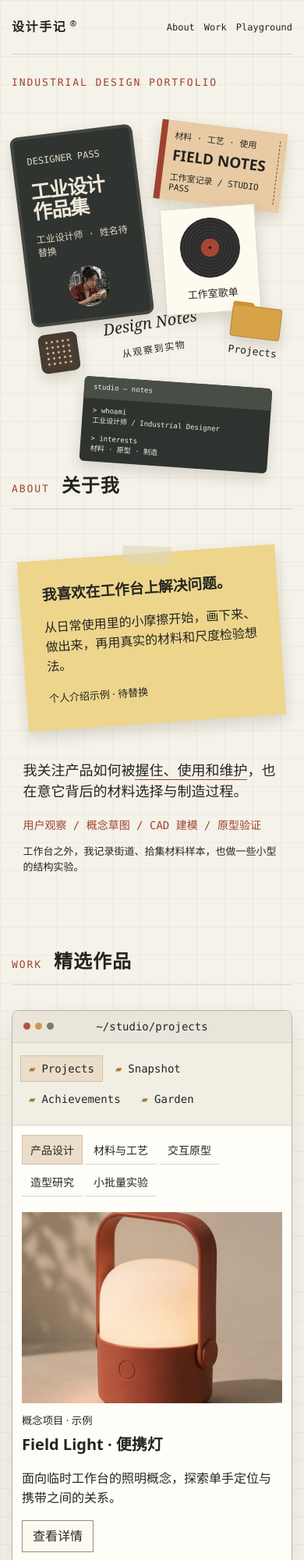
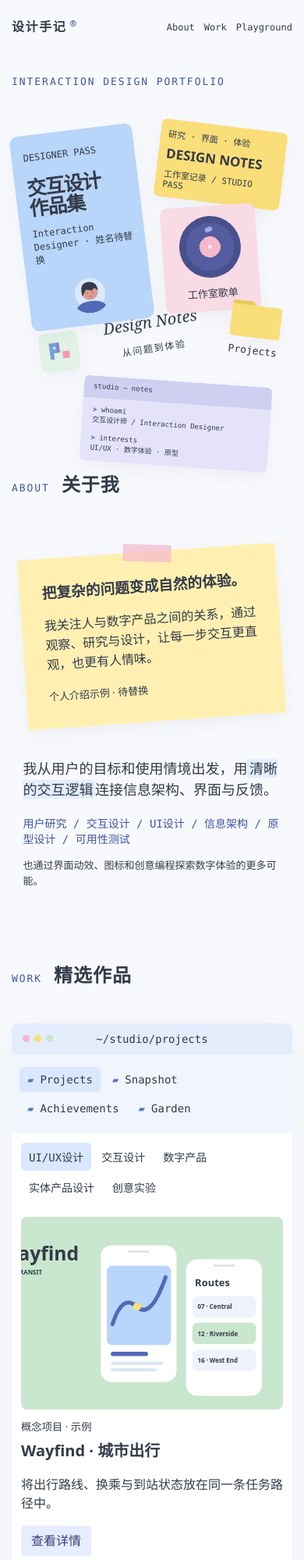
Before and after one commit to whe701714-hash/portfolio2, a plain HTML site: page index.html in a window 390 px wide. Shown: the top 2000 px of the page at 78% size. Drawn offline with Linux system fonts and the light colour scheme.

Commit message:
Refresh interaction design portfolio

```diff
--- a/app.js
+++ b/app.js
@@ -97,7 +97,7 @@ const props = [...document.querySelectorAll('[data-object]')];
 function setNote(active) {
   props.forEach(element=>element.setAttribute('aria-expanded',element===active));
   note.hidden = !active;
-  note.textContent = active?.dataset.object === 'ticket' ? '工作室记录 · 材料与原型观察' : '工作室歌单 · 链接待替换';
+  note.textContent = active?.dataset.object === 'ticket' ? '工作室记录 · 用户研究与界面原型' : '工作室歌单 · 链接待替换';
 }
 props.forEach(element=>element.addEventListener('click',()=>setNote(element.getAttribute('aria-expanded')==='true'?null:element)));
 document.addEventListener('keydown',event=>{if(event.key==='Escape' && !viewer.open && !note.hidden) setNote(null);});
--- a/content.js
+++ b/content.js
@@ -1,30 +1,42 @@
 export const folders = [
   {id:'projects', title:'Projects'},
-  {id:'snapshot', title:'Snapshot', heading:'设计师速写', notes:['从使用情境着手，先记录行为，再构建设计问题。','在概念草图、比例模型和功能样机之间反复推敲。','个人经历和工作室札记待替换。']},
+  {id:'snapshot', title:'Snapshot', heading:'设计师速写', notes:['观察用户如何找到信息、完成任务与理解反馈。','用流程图、线框与可交互原型检验设计假设。','个人经历和设计札记待替换。']},
   {id:'achievements', title:'Achievements', heading:'阶段成果', notes:['这里将收录展览、奖项及团队项目中的个人贡献。']},
-  {id:'garden', title:'Garden', heading:'进行中的想法', notes:['收集材料、连接方式和制造工艺的线索。','对照创意实验区，记录下一轮原型要验证的问题。']}
+  {id:'garden', title:'Garden', heading:'进行中的想法', notes:['探索界面动效、图标系统和创意编程。','记录下一轮原型需要验证的问题。']}
 ];
 
-const stages = [
-  ['设计背景', '界定场景、使用条件和设计目标。'],
-  ['用户调研', '记录实际使用动作和使用环境。'],
-  ['创意草图', '比较形态、尺寸和操作路径。'],
-  ['设计推演', '检查结构、装配和可维护性。'],
-  ['三维建模', '用数字模型验证比例和零件关系。'],
-  ['最终成果', '用样机和成果图呈现整套方案。']
+const digitalStages = [
+  ['设计背景', '界定服务场景和用户目标。'],
+  ['用户研究', '整理任务路径、痛点及待验证假设。'],
+  ['信息架构', '梳理层级、导航与内容关系。'],
+  ['交互推演', '比较操作流程、反馈和异常状态。'],
+  ['界面与原型', '用高保真界面和可交互原型验证方案。'],
+  ['最终成果', '呈现关键界面和完整使用路径。']
+];
+const physicalStages = [
+  ['设计背景', '梳理日常使用场景和产品目标。'],
+  ['用户研究', '观察握持、携带和取放行为。'],
+  ['概念草图', '比较产品轮廓和部件位置。'],
+  ['交互推演', '检查操作顺序与反馈。'],
+  ['形态原型', '以示例图展示产品结构及状态。'],
+  ['最终成果', '呈现产品使用情境和最终概念。']
 ];
 
 export const projects = [
-  {id:'field-light', category:'产品设计', name:'Field Light · 便携灯', summary:'面向临时工作台的照明概念，探索单手定位与携带之间的关系。', cover:1, images:[1,8,4,9,5,1]},
-  {id:'reform', category:'材料与工艺', name:'Reform · 再生材料样本', summary:'以不同颗粒尺度探索再生材料的表面表现和成形限制。', cover:2, images:[2,8,4,11,9,2]},
-  {id:'transit', category:'交互原型', name:'Transit · 手持工具', summary:'以握持和视线变化为线索，研究移动状态下的实体反馈。', cover:3, images:[3,8,4,9,5,3]},
-  {id:'study', category:'造型研究', name:'Contour · 叠放座具', summary:'在叠放与结构稳定性的限制内探索简洁的体量关系。', cover:10, images:[10,8,4,9,5,10]},
-  {id:'weave', category:'小批量实验', name:'Fold · 折叠织物', summary:'观察柔性片材的重复折叠与连接方法。', cover:7, images:[7,8,4,11,9,7]}
-].map(({images,...project}) => ({...project, stages:stages.map(([name,summary],index)=>({name,summary,image:images[index]}))}));
+  {id:'commute',category:'UI/UX设计',name:'Wayfind · 城市出行',summary:'将出行路线、换乘与到站状态放在同一条任务路径中。',cover:1,images:[1,8,4,9,5,1]},
+  {id:'focus',category:'交互设计',name:'Focus Flow · 专注原型',summary:'探索通过状态反馈与渐进式引导，减少启停专注任务时的操作负担。',cover:2,images:[2,8,4,9,5,2]},
+  {id:'workspace',category:'数字产品',name:'Dayline · 协作工作台',summary:'为多人任务梳理项目、待办和进度三个层级，探索更易浏览的协作界面。',cover:3,images:[3,8,4,9,5,3]},
+  {id:'remote',category:'实体产品设计',name:'Loop · 桌面控制器',summary:'研究少量实体输入如何清晰地映射到数字状态。',cover:10,images:[10,8,4,9,10,10]},
+  {id:'play',category:'创意实验',name:'Shape Lab · 动态图形',summary:'用几何图形探索视觉反馈和动效节奏。',cover:7,images:[7,8,4,9,11,7]}
+].map(({images,...project}) => ({
+  ...project,
+  stages:(project.category === '实体产品设计' ? physicalStages : digitalStages)
+    .map(([name,summary],index)=>({name,summary,image:images[index]}))
+}));
 
 export const experiments = [
-  [4,'概念草图',4,5,38,-7,1.45],[5,'灯具建模',42,4,31,7,1.2],[6,'城市摄影',70,12,25,-4,.93],
-  [7,'折叠织物',6,36,29,5,1.03],[2,'表面样本',33,33,37,-5,1.5],[9,'结构研究',63,43,32,6,1.5],
-  [3,'手持原型',4,68,37,-4,1.65],[11,'颜色样本',36,64,31,5,1.23],[10,'座具实验',65,72,31,-6,1.42]
+  [4,'界面结构',4,5,38,-7,1.45],[5,'界面练习',42,4,31,7,1.2],[6,'图标设计',70,12,25,-4,.93],
+  [7,'矢量插画',6,36,29,5,1.03],[2,'动效实验',33,33,37,-5,1.5],[9,'交互状态',63,43,32,6,1.5],
+  [3,'网页练习',4,68,37,-4,1.65],[11,'创意编程',36,64,31,5,1.23],[10,'实体控制器',65,72,31,-6,1.42]
 ];
-export const asset = index => 'study-' + index + '.jpg';
+export const asset = index => 'vector-' + index + '.svg';
--- a/index.html
+++ b/index.html
@@ -3,9 +3,10 @@
 <head>
 <meta charset="utf-8">
 <meta name="viewport" content="width=device-width, initial-scale=1">
-<meta name="description" content="工业设计个人作品、设计过程及创意实验。">
-<title>设计手记 · 工业设计作品集</title>
+<meta name="description" content="交互设计、UI/UX、数字产品与创意探索作品集。">
+<title>设计手记 · 交互设计作品集</title>
 <link rel="stylesheet" href="style.css">
+<link rel="stylesheet" href="visual.css">
 <script type="module" src="app.js"></script>
 </head>
 <body id="top">
@@ -15,21 +16,21 @@
 </header>
 <main>
 <section class="hero wrap" aria-labelledby="title">
-<div class="section-label">INDUSTRIAL DESIGN PORTFOLIO</div>
+<div class="section-label">INTERACTION DESIGN PORTFOLIO</div>
 <div class="desk">
-<article class="identity prop"><span>DESIGNER PASS</span><h1 id="title">工业设计<br>作品集</h1><p>工业设计师 · 姓名待替换</p><div class="portrait art" data-art="0" role="img" aria-label="示例设计师肖像"></div></article>
-<button class="ticket prop" type="button" data-object="ticket" aria-expanded="false"><span>材料 · 工艺 · 使用</span><strong>FIELD NOTES</strong><span>工作室记录 / STUDIO PASS</span><i aria-hidden="true"></i></button>
+<article class="identity prop"><span>DESIGNER PASS</span><h1 id="title">交互设计<br>作品集</h1><p>Interaction Designer · 姓名待替换</p><div class="portrait art" data-art="0" role="img" aria-label="示例设计师肖像"></div></article>
+<button class="ticket prop" type="button" data-object="ticket" aria-expanded="false"><span>研究 · 界面 · 体验</span><strong>DESIGN NOTES</strong><span>工作室记录 / STUDIO PASS</span></button>
 <button class="record prop" type="button" data-object="record" aria-expanded="false"><span class="disc"></span><span>工作室歌单</span></button>
-<div class="signature prop" aria-label="签名占位">Design Notes<small>从观察到实物</small></div>
+<div class="signature prop" aria-label="签名占位">Design Notes<small>从问题到体验</small></div>
 <button type="button" class="folder prop" aria-label="打开精选作品"><span class="folder-icon"></span><span>Projects</span></button>
 <div class="pixel prop" aria-hidden="true"></div>
-<div class="terminal prop"><div>studio — notes</div><p><b>></b> whoami<br>工业设计师 / Industrial Designer</p><p><b>></b> interests<br>材料 · 原型 · 制造</p></div>
+<div class="terminal prop"><div>studio — notes</div><p><b>></b> whoami<br>交互设计师 / Interaction Designer</p><p><b>></b> interests<br>UI/UX · 数字体验 · 原型</p></div>
 <output class="desk-note" aria-live="polite" hidden></output>
 </div>
 </section>
 <section class="about wrap" id="about" aria-labelledby="about-title">
 <header class="section-head"><span>ABOUT</span><h2 id="about-title">关于我</h2></header>
-<div class="about-paper"><div class="memo"><h3>我喜欢在工作台上解决问题。</h3><p>从日常使用里的小摩擦开始，画下来、做出来，再用真实的材料和尺度检验想法。</p><small>个人介绍示例 · 待替换</small></div><div class="statement"><p>我关注产品如何被<span>握住、使用和维护</span>，也在意它背后的材料选择与制造过程。</p><p class="skills">用户观察 / 概念草图 / CAD 建模 / 原型验证</p><p class="interests">工作台之外，我记录街道、拾集材料样本，也做一些小型的结构实验。</p></div></div>
+<div class="about-paper"><div class="memo"><h3>把复杂的问题变成自然的体验。</h3><p>我关注人与数字产品之间的关系，通过观察、研究与设计，让每一步交互更直观，也更有人情味。</p><small>个人介绍示例 · 待替换</small></div><div class="statement"><p>我从用户的目标和使用情境出发，用<span>清晰的交互逻辑</span>连接信息架构、界面与反馈。</p><p class="skills">用户研究 / 交互设计 / UI设计 / 信息架构 / 原型设计 / 可用性测试</p><p class="interests">也通过界面动效、图标和创意编程探索数字体验的更多可能。</p></div></div>
 </section>
 <section class="work wrap" id="work" aria-labelledby="work-title">
 <header class="section-head"><span>WORK</span><h2 id="work-title">精选作品</h2></header>
@@ -43,7 +44,7 @@
 <div class="pinboard" aria-label="实验图片拼贴"></div>
 </section>
 </main>
-<footer class="wrap footer"><span>设计手记 · 工业设计作品集</span><a href="#top">返回顶部</a></footer>
+<footer class="wrap footer"><span>设计手记 · 交互设计作品集</span><a href="#top">返回顶部</a></footer>
 <dialog id="viewer" aria-labelledby="viewer-title"><div class="viewer-bar"><button type="button" class="close">返回</button><span>设计手记 / 工作台</span></div><div id="viewer-content"></div></dialog>
 </body>
 </html>
--- /dev/null
+++ b/visual.css
@@ -0,0 +1,53 @@
+/* Flat palette. Existing object positions and motion stay in style.css. */
+:root{
+  --ink:#333b49;
+  --paper:#f8f9fc;
+  --sky:#b8d5fa;
+  --lemon:#f9de79;
+  --mint:#c9e6ce;
+  --peach:#f5b8cc;
+  --lavender:#e4e3fa;
+  --accent:#4055a1;
+  --red:var(--accent);
+  --shadow:0 8px 22px #31436c0d;
+}
+body{background:var(--paper)}
+.bar,.section-head,.footer{border:0}
+.brand span{color:var(--accent)}
+.identity{background:var(--sky);color:var(--ink);border:0}
+.identity>span,.identity p{color:var(--ink)}
+.portrait{background-color:#e8f1ff}
+.ticket{background:var(--lemon);border:0;border-radius:7px}
+.ticket strong{font-size:clamp(17px,2.7vw,34px)}
+.record{background:#f9dbe5;border:0;border-radius:9px}
+.disc{background:radial-gradient(circle at center,#fff5fc 0 4%,#f5b8cc 4% 24%,#545d9f 24% 55%,#48518b 55%)}
+.disc::before{content:"";display:block;width:13%;height:7%;border-radius:999px;background:#a3abe1;margin:18% auto 0;transform:rotate(-22deg)}
+.folder-icon{background:#f9de79;border:0;box-shadow:var(--shadow)}
+.folder-icon::before{background:#edc958;left:0}
+.pixel{display:grid;place-items:center;border:0;background:#e2f2e5}
+.pixel::before{content:"";width:10%;height:10%;margin:-40% 0 0 -40%;background:#70a4d9;box-shadow:1em 0 #70a4d9,2em 0 #8887d2,0 1em #70a4d9,2em 1em #8887d2,0 2em #70a4d9,1em 2em #70a4d9,2em 2em #8887d2,0 3em #70a4d9,0 4em #70a4d9,4em 3em #ef9bb6,5em 3em #ef9bb6,4em 4em #ef9bb6,5em 4em #ef9bb6;font-size:clamp(4px,.63vw,8px)}
+.terminal{background:var(--lavender);color:var(--ink)}
+.terminal div{background:#cecff1}
+.terminal b{color:var(--accent)}
+.desk-note,.memo{background:#fff0b2}
+.memo::before{background:#f5b8ccae}
+.statement span{border:0;background:#e2edff;border-radius:3px;padding-inline:.14em}
+.window{background:#fff;border:0;box-shadow:0 10px 32px #31436c0c}
+.titlebar,.viewer-bar{background:#e3edfc;border:0}
+.lights i{background:var(--peach)}
+.lights i:nth-child(2){background:var(--lemon)}
+.lights i:nth-child(3){background:var(--mint)}
+.folders{background:#f1f5fd;border:0}
+.folders button::before{color:#5878b5}
+.folders button,.categories button,.detail,.close{border:0;border-radius:5px}
+.folders button[aria-pressed=true],.categories button[aria-pressed=true]{background:#dae8ff}
+.categories button:hover,.folders button:hover,.detail:hover,.close:hover{background:#edf1fd}
+.detail,.close{background:#e6edff;color:#343f75}
+.project-image{border-radius:8px}
+.pinboard{background:transparent;border:0;box-shadow:none}
+.print{background:transparent;box-shadow:none;padding:0}
+.print img{border-radius:5px;box-shadow:var(--shadow)}
+.print span{display:table;background:var(--paper);padding:2px 4px}
+dialog{background:#f8f9fc;border:0;border-radius:10px;box-shadow:0 18px 56px #29355530}
+dialog::backdrop{background:#30394d70}
+#viewer-content figcaption{color:#495568}
```
Also changed, not shown: vector-0.svg (added), vector-1.svg (added), vector-10.svg (added), vector-11.svg (added), vector-2.svg (added), vector-3.svg (added), vector-4.svg (added), vector-5.svg (added), vector-6.svg (added), vector-7.svg (added), vector-8.svg (added), vector-9.svg (added).
